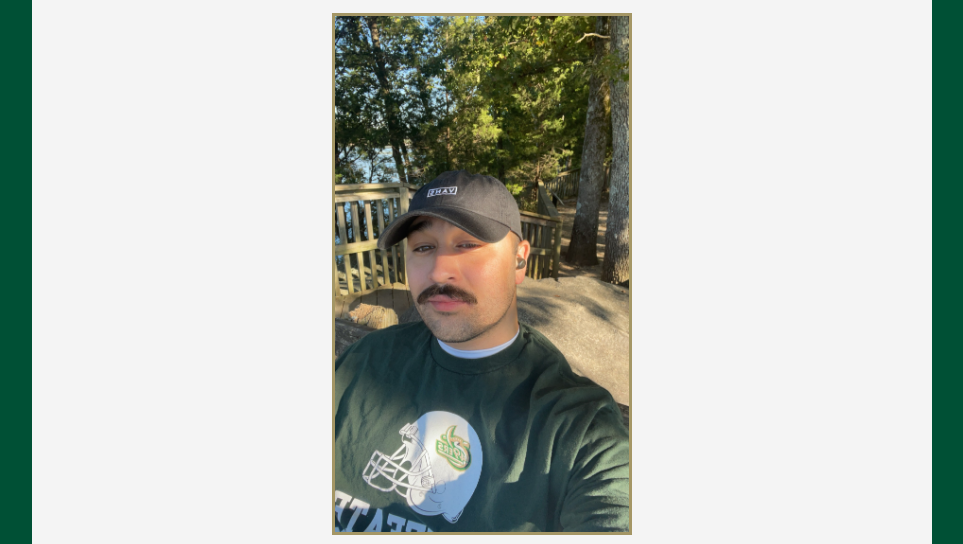
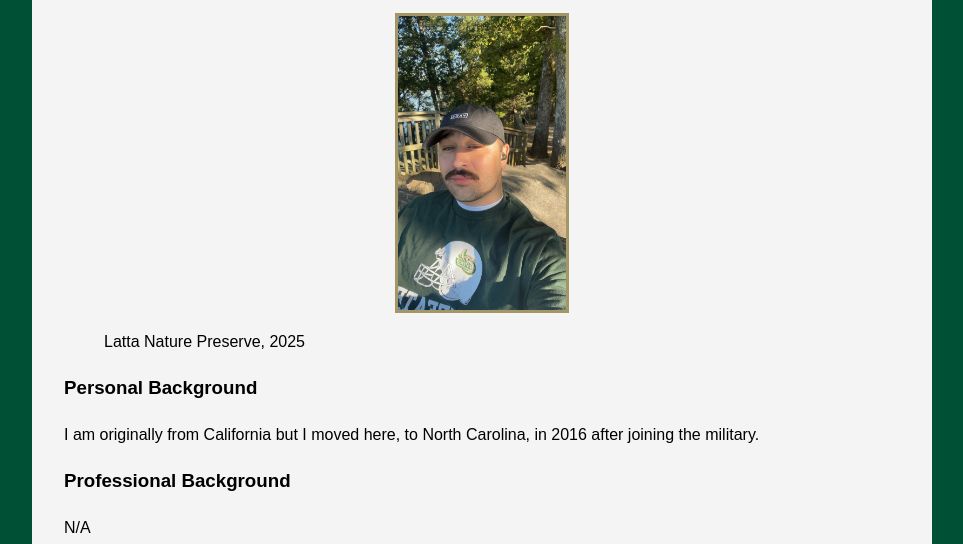
Before and after one commit to amurrie2/amurrie2.github.io, a plain HTML site: page itis3135/introduction.html in a window 1280 px wide. Shown: the part 256-800 px from the top of the page, without its empty margins (158-1121 px from the left). Drawn offline with Linux system fonts and the light colour scheme.

Commit message:
Update introduction.css

```diff
--- a/itis3135/styles/introduction.css
+++ b/itis3135/styles/introduction.css
@@ -43,11 +43,11 @@ h1, h2 {
 font-family: Georgia, serif;
 margin: 0.5rem 0;
 }
-.profile img {
-  box-sizing: border-box;
-  max-width: 300px;
-  height: auto;
-  display: block;
-  margin: 1rem auto;
-  border: 3px solid #A49665;
+img {
+box-sizing: border-box;
+max-width: 300px;
+height: 300px;
+display: block;
+margin: 1rem auto;
+border: 3px solid #A49665;
 }
```
